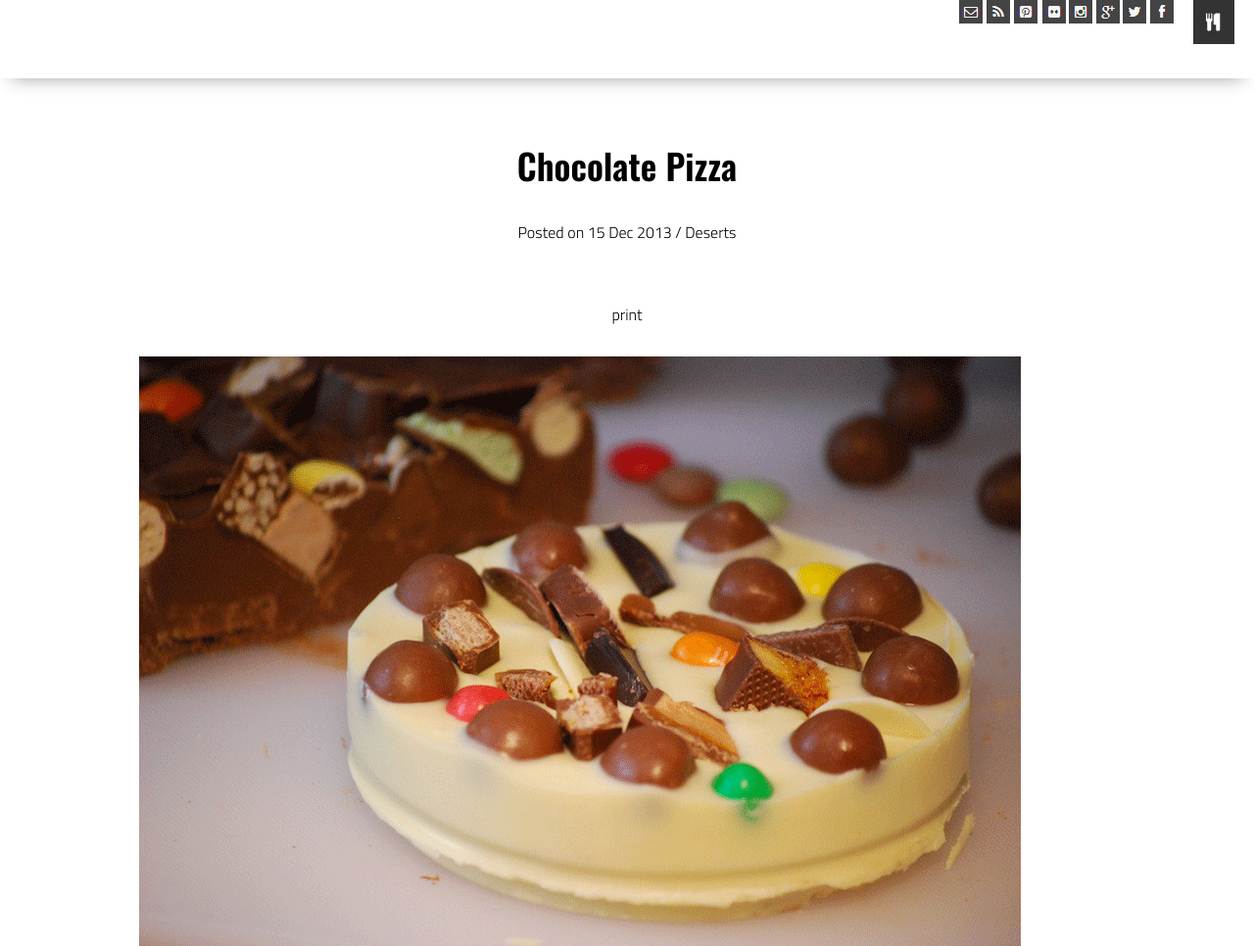
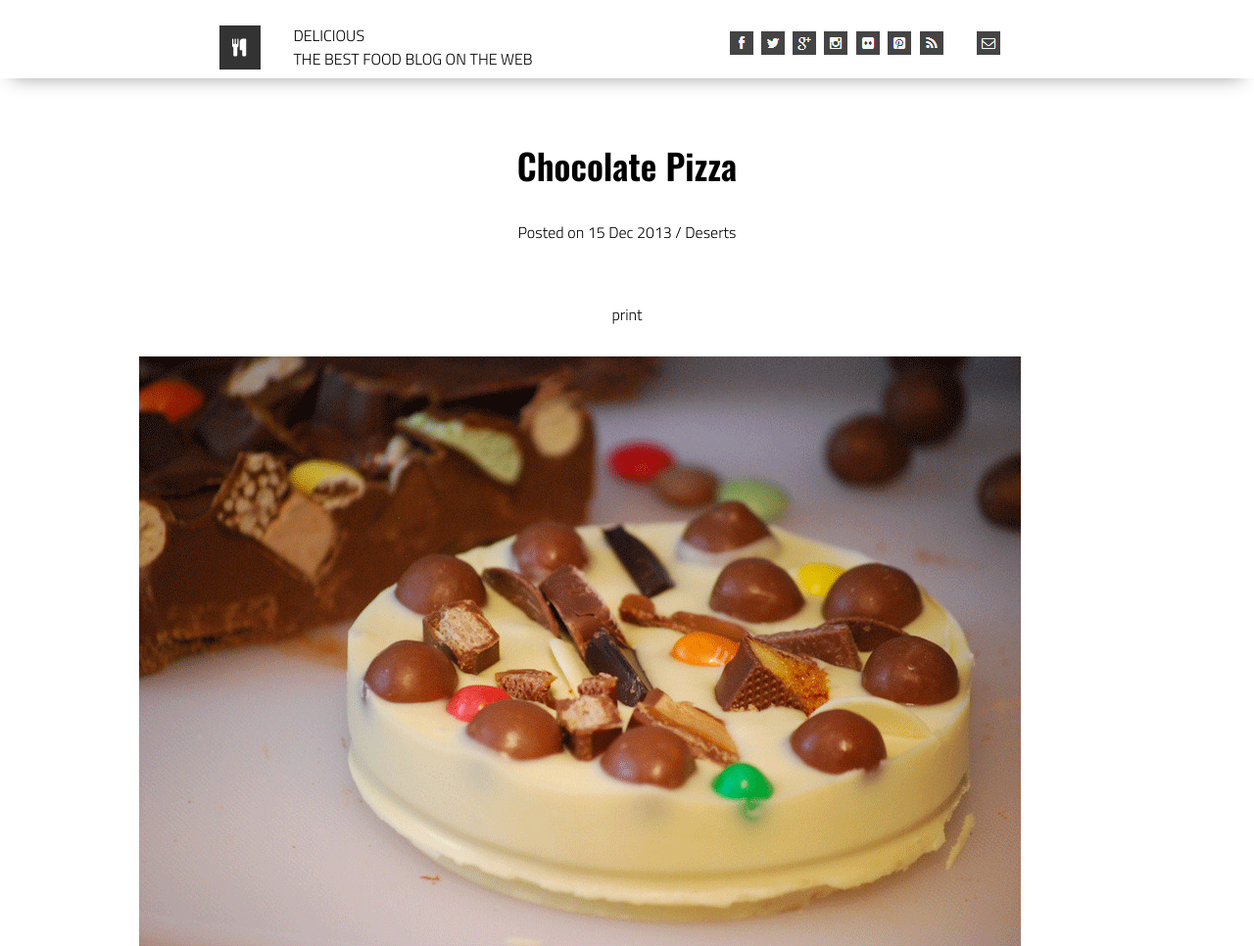
Before and after one commit to RhoneLachner/LAB-10a-CHOCOLATE-PIZZA, a plain HTML site: page index.html in a window 1280 px wide. Shown: the top 966 px of the page at 98% size. Drawn offline with nearby package versions, Linux system fonts and the light colour scheme; a web font is replaced by a local one.

Commit message:
added somewhat working header

```diff
--- a/index.html
+++ b/index.html
@@ -17,21 +17,42 @@
 
 <body>
     <header>
-        <div class="gutter-right logo">
-            <a href="http://www.gmail.com" title="EMAIL"></a><img src="assets/mail-icon.png" alt="mail-icon">
-            <a href="https://rss.com/" title="RSS"></a></a><img src="assets/rss-icon.png" alt="rss-icon">
-            <a href="https://www.pinterest.com/" title="PINTREST"></a></a><img src="assets/pint-icon.png" alt="pint-icon">
-            <a href="https://www.flickr.com/explore" title="FLIC"></a></a><img src="assets/flic-icon.png" alt="flic-icon">
-            <a href="https://www.instagram.com/" title="INSTA"></a></a><img src="assets/insta-icon.png" alt="insta-icon">
-            <a href="https://www.googleplus.com" title="GP"></a></a><img src="assets/gp-icon.png" alt="gp-icon">
-            <a href="https://twitter.com/" title="TWITTER"></a></a><img src="assets/twit-icon.png" alt="twit-icon">
-            <a href="https://www.facebook.com/" title="FB"></a></a><img src="assets/fb-icon.png" alt="fb-icon">
-            <link href="https://fonts.googleapis.com/css2?family=Abel&family=BenchNine:wght@700&family=News+Cycle:wght@700&family=Oswald:wght@600&display=swap" rel="stylesheet">
-        </div>
-        <div class="gutter-right">
-            <img src="/assets/logo.png">
+        <div class="grid-container">
+            <div class="MAIN-LOGO">
+                <img src="./assets/logo.png" class="LOGO">
+            </div>
+            <div class="TEXTS-AND-STUFF">
+                <div class="DELICIOUS">DELICIOUS</div>
+                <div class="THE-BEST-FOOD-BLOG-ON-THE-WEB">THE BEST FOOD BLOG ON THE WEB</div>
+            </div>
+
+            <div class="ICON2">
+                <a href="http://www.gmail.com" title="EMAIL"></a><img src="assets/mail-icon.png" alt="mail-icon" class="EMAIL">
+                <a href="https://rss.com/" title="RSS"></a></a><img src="assets/rss-icon.png" alt="rss-icon" class="WIFI">
+            </div>
+            <div class="ICON">
+                <a href="https://www.pinterest.com/" title="PINTREST"></a></a><img src="assets/pint-icon.png" alt="pint-icon" class="PINT">
+                <a href="https://www.flickr.com/explore" title="FLIC"></a></a><img src="assets/flic-icon.png" alt="flic-icon" class="FLIC">
+                <a href="https://www.instagram.com/" title="INSTA"></a></a><img src="assets/insta-icon.png" alt="insta-icon" class="INSTA">
+                <a href="https://www.googleplus.com" title="GP"></a></a><img src="assets/gp-icon.png" alt="gp-icon" class="GP">
+                <a href="https://twitter.com/" title="TWITTER"></a></a><img src="assets/twit-icon.png" alt="twit-icon" class="TWIT">
+                <a href="https://www.facebook.com/" title="FB"></a></a><img src="assets/fb-icon.png" alt="fb-icon" class="FB">
+                <link href="https://fonts.googleapis.com/css2?family=Abel&family=BenchNine:wght@700&family=News+Cycle:wght@700&family=Oswald:wght@600&display=swap" rel="stylesheet">
+            </div>
 
         </div>
+
+
+
+
+
+
+            </div>
+
+              <div class="WIFI"></div>
+              <div class="EMAIL"></div>
+            </div>
+          </div>
     </header>
     <main>
         <section class="main-section">
--- a/styles/style.css
+++ b/styles/style.css
@@ -37,7 +37,7 @@ font-size: 36px;
 text-align: left;
 }
 
-#date, #print, #bio,  {
+#date, #print, #bio, {
     font-family: 'Abel', sans-serif;
     color: grey;
 }
@@ -79,7 +79,7 @@ section {
 
 header {
     display: flex;
-    justify-content: flex-end;
+    justify-content: center;
     background-color: var(--color3);
     height: var(--header-height);
     box-shadow: var(--shadow);
@@ -207,3 +207,70 @@ p {
     }
 
   }
+/* grid.layoutit.com?id=z58KHyw */
+
+
+.grid-container {
+  display: grid;
+  grid-template-columns: 0.9fr 3.1fr 0.3fr 1.9fr 2.2fr 0.1fr 1.4fr;
+  grid-template-rows: 1fr 1fr 1fr;
+  gap: 0px 0px;
+  grid-template-areas:
+    ". . . . . . ."
+    "MAIN-LOGO TEXTS-AND-STUFF . . ICON . ICON2"
+    ". . . . . . .";
+}
+.MAIN-LOGO {
+  display: grid;
+  grid-template-columns: 1fr;
+  grid-template-rows: 1fr;
+  gap: 0px 0px;
+  grid-template-areas:
+    "LOGO";
+  grid-area: MAIN-LOGO;
+}
+.LOGO { grid-area: LOGO; align-self: center;}
+.TEXTS-AND-STUFF {
+  display: grid;
+  grid-template-columns: 1fr;
+  grid-template-rows: 1fr 1fr 1fr 1fr;
+  gap: 0px 0px;
+  grid-template-areas:
+    "."
+    "DELICIOUS"
+    "THE-BEST-FOOD-BLOG-ON-THE-WEB"
+    ".";
+  grid-area: TEXTS-AND-STUFF;
+}
+.DELICIOUS { grid-area: DELICIOUS; }
+.THE-BEST-FOOD-BLOG-ON-THE-WEB { grid-area: THE-BEST-FOOD-BLOG-ON-THE-WEB; }
+.ICON {
+  display: grid;
+  grid-template-columns: 1fr 1fr 1fr 1fr 1fr 1fr;
+  grid-template-rows: 1fr 1fr 1fr;
+  gap: 0px 7px;
+  grid-template-areas:
+    ". . . . . ."
+    "FB TWIT GP INSTA FLIC PINT"
+    ". . . . . .";
+  grid-area: ICON;
+}
+.FB { grid-area: FB; }
+.TWIT { grid-area: TWIT; }
+.GP { grid-area: GP; }
+.INSTA { grid-area: INSTA; }
+.FLIC { grid-area: FLIC; }
+.PINT { grid-area: PINT; }
+.ICON2 {
+  display: grid;
+  grid-template-columns: 1fr 1fr;
+  grid-template-rows: 1fr 1fr 1fr;
+  gap: 0px 0px;
+  grid-template-areas:
+    ". ."
+    "WIFI EMAIL"
+    ". .";
+  grid-area: ICON2;
+}
+.WIFI { grid-area: WIFI; }
+.EMAIL { grid-area: EMAIL; }
```
